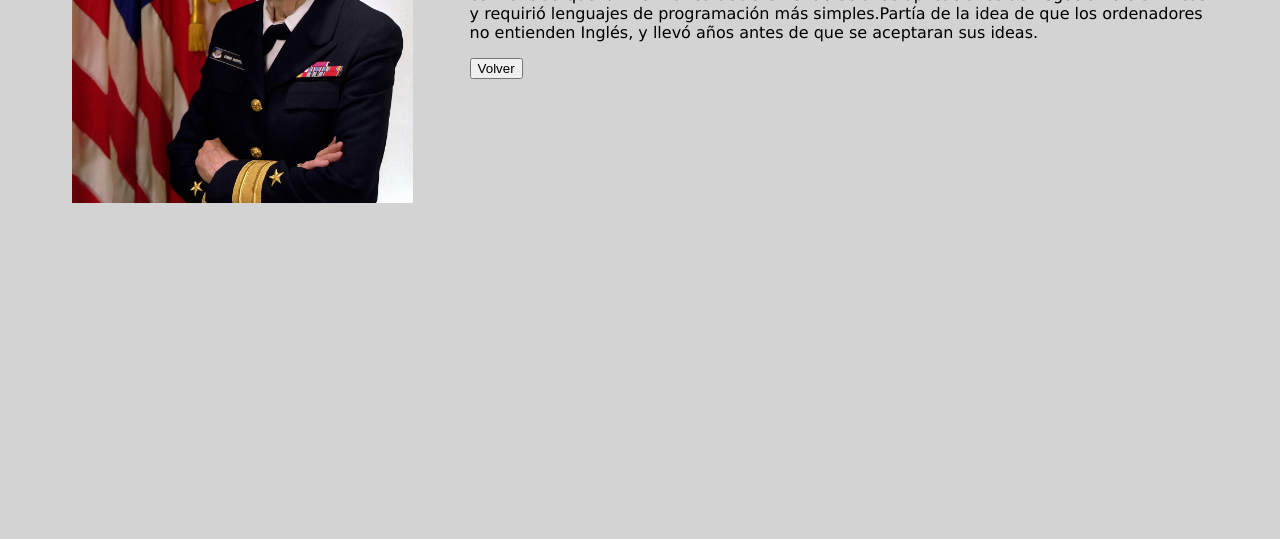
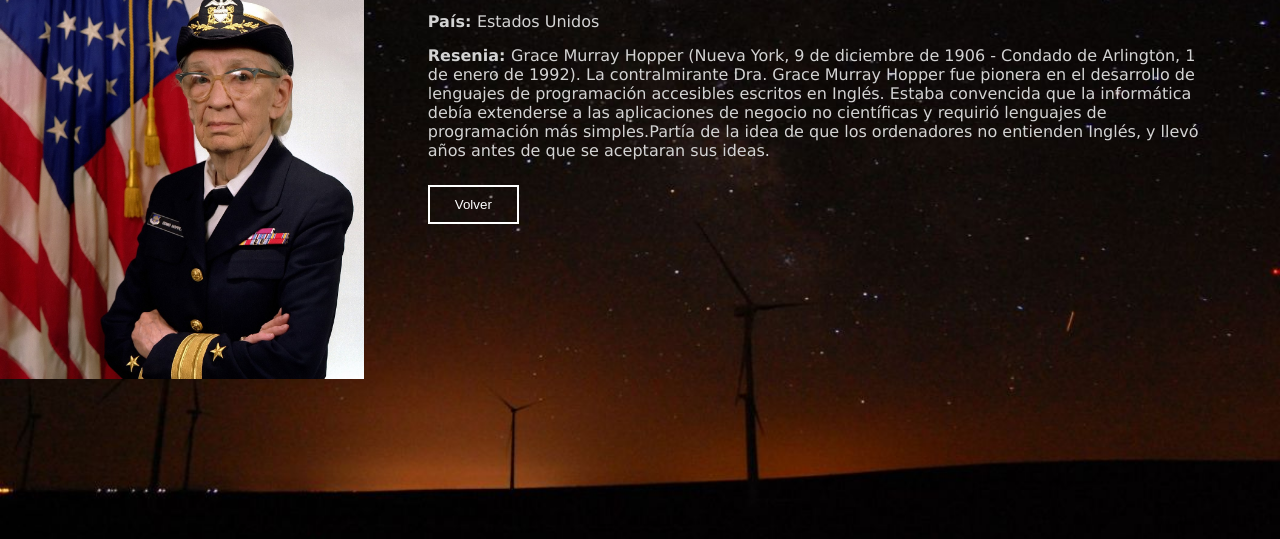
Before and after one commit to PabloValles/DH-Heroes, a website: page views/hopper.html in a window 1280 px wide. Shown: the part 261-800 px from the top of the page. Drawn offline with Linux system fonts and the light colour scheme.

Commit message:
Rutas y estilos

```diff
--- a/public/css/styles.css
+++ b/public/css/styles.css
@@ -1,49 +1,76 @@
-body{
-    color: black;
-    font-family: 'Lucida Sans', 'Lucida Sans Regular', 'Lucida Grande', 'Lucida Sans Unicode', Geneva, Verdana, sans-serif;
-    background-color: lightgrey;
-    padding-left: 5%;
-    padding-right: 5%;
+* {
+  margin: 0;
 }
-main.index{
-    display: block;
-    width: 88.5%;
-    text-align: center;
-    position: absolute;
-    top: 25%;
-    color: gray;
-    padding-right: 20%;
+body {
+  color: lightgray;
+  font-family: "Lucida Sans", "Lucida Sans Regular", "Lucida Grande",
+    "Lucida Sans Unicode", Geneva, Verdana, sans-serif;
+  background-image: url("../img/cielo-rojo-dark.jpg");
+  background-size: cover;
+  background-position: center;
+  width: 100%;
+  height: 100vh;
+  overflow: hidden;
+  display: flex;
+  align-items: center;
+  justify-content: center;
 }
-main.index h1{
-    color: lightgray;
+main.index {
+  text-align: center;
+  width: 50%;
 }
-img{
-    width: 100%;
+main.index h1 {
+  color: #fff;
+  margin-bottom: 10px;
 }
-p.index{
-    padding-left: 30%;
-    padding-right: 30%;
+img {
+  width: 100%;
+}
+p.index {
+  color: lightgray;
+  margin: 25px 0;
+}
+div.container {
+  overflow: hidden;
+  padding-top: 30px;
+  display: flex;
+}
+div.imagen {
+  width: 30%;
+  float: left;
+}
+div.detail {
+  padding-left: 5%;
+  padding-right: 5%;
+  width: 65%;
+}
+.detail h1,
+p {
+  margin-bottom: 15px;
+}
 
+.detail a button {
+  margin-top: 10px;
+  padding: 10px 25px;
+  border-radius: 0;
+  background-color: rgba(255, 255, 255, 0);
+  border: 2px solid #fff;
+  color: #fff;
 }
-div.container{
-    overflow: hidden;
-    padding-top:30px;
+.detail a button:hover {
+  background-color: yellow;
+  cursor: pointer;
+  color: black;
+}
 
+main ul li {
+  list-style: none;
+  margin: 10px 0;
 }
-div.imagen{
-
-    width: 30%;
-    float: left;
-
+main ul li a {
+  text-decoration: none;
+  color: #fff;
 }
-div.detail{
-    padding-left: 5%;
-    width: 65%;
-    float: left;
-
-
+main ul li a:hover {
+  color: yellow;
 }
-main ul li a{
-    text-decoration: none;
-    color: gray;
-}
```
Also changed, not shown: app.js (+40 -0 lines), views/index.html (+7 -9 lines), 1 other file.
